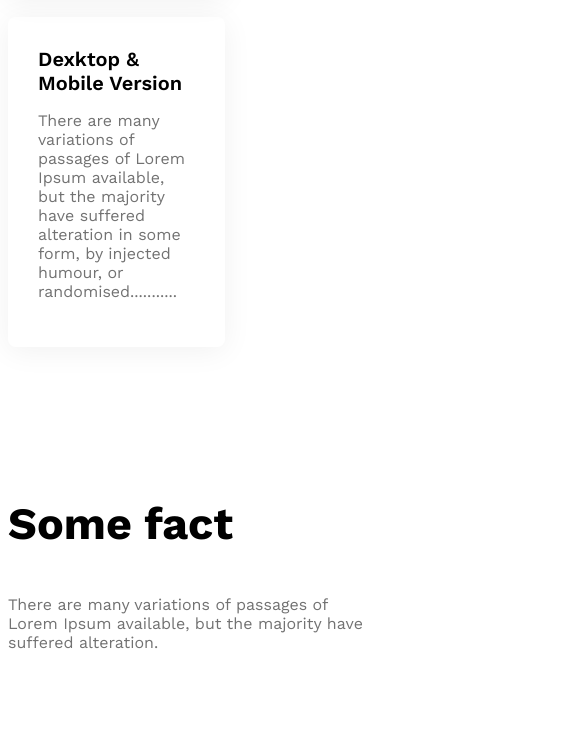
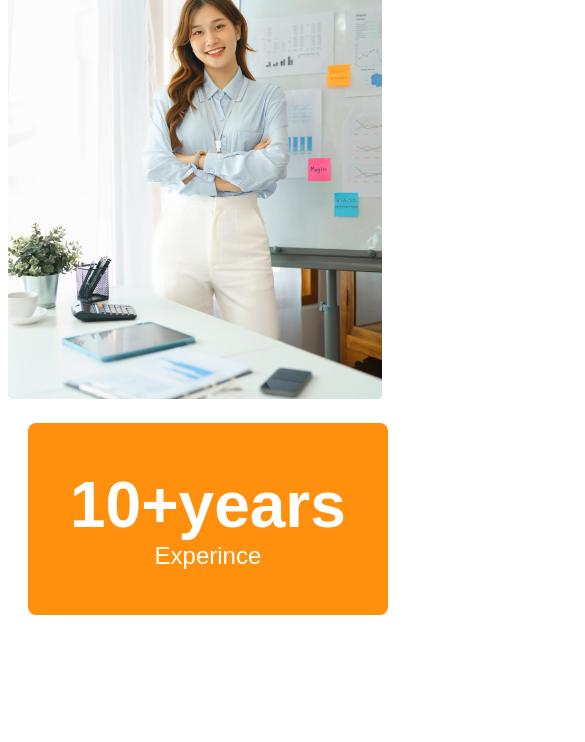
Before and after one commit to mrnaeem34/architects-project, a plain HTML site: page index.html in a window 390 px wide. Shown: the part 4637-5379 px from the top of the page, 585 px wide, since content can reach past the window. Drawn offline with nearby package versions, Linux system fonts and the light colour scheme.

Commit message:
added experience badge and featured section responsibe

```diff
--- a/index.html
+++ b/index.html
@@ -69,7 +69,7 @@
                         <p class="text-light-gray">There are many variations of passages of Lorem Ipsum available, but the majority have suffered alteration in some form, by injected humour, or randomised...........</p>
                        </div>
                     </div>
-                    <div>
+                    <div class="featured-architect">
                       <img src="images/architect.png" alt="">
                       <button id="experince-badge" class="btn-primary">
                         <span id="experince-years">10+years</span>
--- a/styles/style.css
+++ b/styles/style.css
@@ -127,6 +127,20 @@ color: #727272;
     margin-bottom: 0px;
 
  }
+ #experince-badge{
+    padding: 45px 42px;
+    font-size: 1.5rem;
+    font-weight: 500;
+    margin-left: -100px;
+    margin-top: -100px;
+ }
+ #experince-years{
+    font-size: 4rem;
+    font-weight: 700;
+ }
+ .featured-architect img{
+    width: 100%;
+ }
 /* some fact releted style */
 .facts-container{
     display: grid;
@@ -171,7 +185,9 @@ color: #727272;
 @media screen and (max-width: 576px) {
     .navbar,
     .nav-link,
-    .teams{
+    .teams,
+    .feature
+    {
         flex-direction: column;
     }
     .team-img-container{
@@ -193,6 +209,10 @@ color: #727272;
         justify-content: center;
         gap: 50px;
    }
+   #experince-badge{
+    margin-top: 20px;
+    margin-left: 20px;
+   }
 }
 /* medium device */
 @media screen and (min-width: 576px) and (max-width: 992px) {
```
